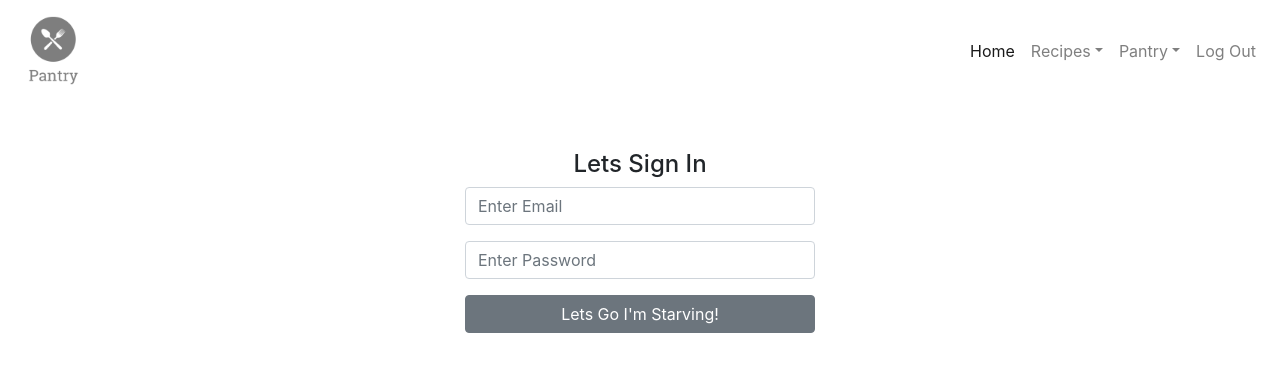
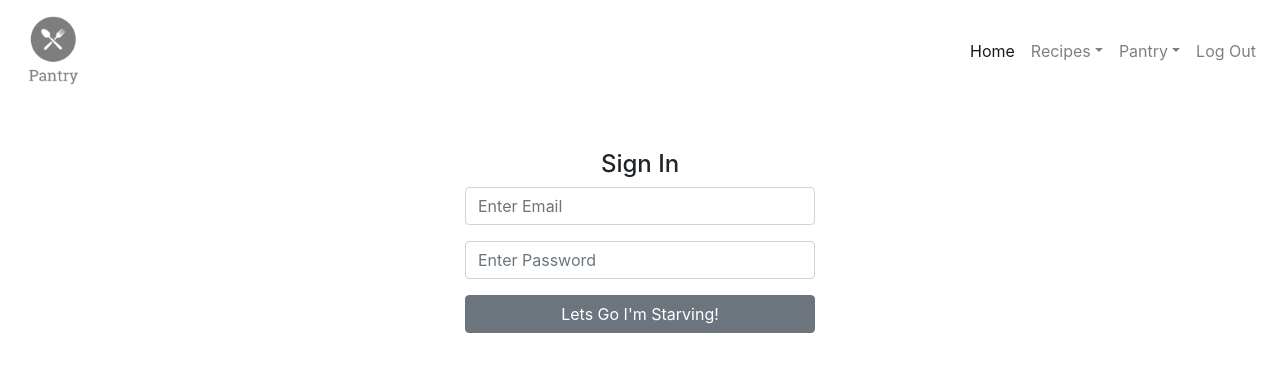
Before and after one commit to Edd-wordd/pantry, a React (Create React App) app: page /signIn in a window 1280 px wide. Shown: the top 372 px of the page. Built offline with nearby package versions, Linux system fonts and the light colour scheme.

Commit message:
refactor pages

```diff
--- a/src/components/pages/Recipes.js
+++ b/src/components/pages/Recipes.js
@@ -99,7 +99,7 @@ class Recipes extends React.Component {
          mealFor: userMealFor,
          directions: userDirections,
       };
-      console.log("clicked this shit", submittedRecipe, this.state.value);
+      console.log("data", submittedRecipe, this.state.value);
    }
    render() {
       return (
@@ -123,9 +123,6 @@ class Recipes extends React.Component {
                            Recipe Title:
                         </label>
                         <input
-                           // defaultValue={
-                           //    this.props.editableRecipe.editableRecipe.title
-                           // }
                            type="text"
                            id="inputed-recipe-title"
                            className={classnames({
@@ -282,7 +279,7 @@ class Recipes extends React.Component {
                         </button>
                      </div>
 
-                     <div className="form-check ">
+                     {/* <div className="form-check ">
                         <input
                            // defaultChecked={this.state.isFavorite}
                            className="form-check-input"
@@ -295,7 +292,7 @@ class Recipes extends React.Component {
                         <label className="form-check-label" htmlFor="gridCheck">
                            Add to favorite Recipes
                         </label>
-                     </div>
+                     </div> */}
 
                      <div className="clearfix"></div>
                   </form>
--- a/src/components/ui/AddIngredient.js
+++ b/src/components/ui/AddIngredient.js
@@ -84,7 +84,7 @@ export default class AddIngredient extends React.Component {
                <div className="col-md-1 align-self-center mt-2">
                   <button
                      type="button"
-                     className="mt-2 "
+                     className="mt-2 btn "
                      onClick={(e) => {
                         this.addIngredients(e);
                      }}
@@ -114,7 +114,7 @@ export default class AddIngredient extends React.Component {
                         <div className="col-md-1 align-self-center mt-2">
                            <button
                               type="button"
-                              className="mt-2"
+                              className="mt-2 btn"
                               onClick={() => {
                                  this.removeIngredient(index);
                               }}
--- a/src/components/ui/SignInUi.js
+++ b/src/components/ui/SignInUi.js
@@ -117,7 +117,7 @@ class SignInUi extends React.Component {
    render() {
       return (
          <>
-            <h4 className="text-center">Lets Sign In</h4>
+            <h4 className="text-center">Sign In</h4>
 
             <input
                className={classnames({
```
Also changed, not shown: src/icons/minus.svg, src/icons/plus.svg.
